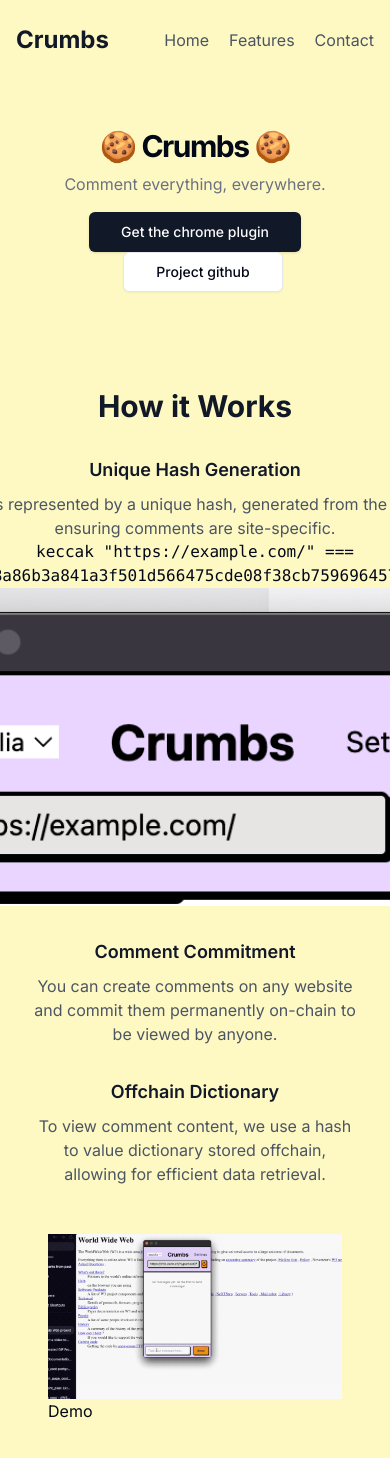
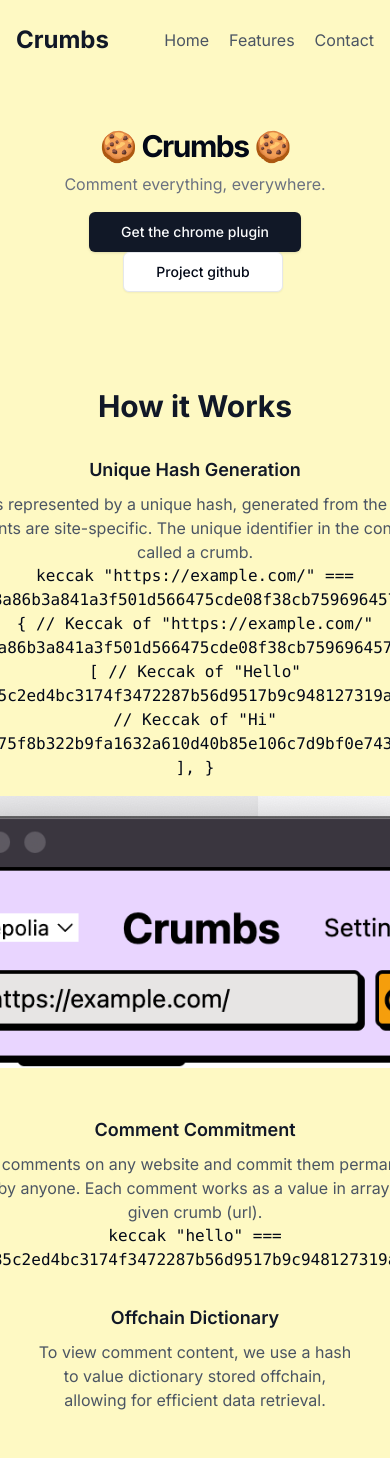
Before and after one commit to maaasyn/crumbs-offchain, a Next.js app: page / in a window 390 px wide. Shown: the top 1458 px of the page. Built offline with nearby package versions, Linux system fonts and the light colour scheme.

Commit message:
feat: better sizes for mobile

```diff
--- a/src/app/page.tsx
+++ b/src/app/page.tsx
@@ -82,11 +82,28 @@ export default function Component() {
                 <p className="mt-2 text-gray-600 dark:text-gray-400">
                   Each website is represented by a unique hash, generated from
                   the website&apos;s URL, ensuring comments are site-specific.
+                  The unique identifier in the context of crumbs is called a
+                  crumb.
                 </p>
                 <code>
                   keccak {'"'}https://example.com/{'"'} ===
                   0x00238809d48a86b3a841a3f501d566475cde08f38cb75969645733a83e43306a
                 </code>
+
+                <code>
+                  {`
+                  {
+  // Keccak of "https://example.com/"
+  "0x00238809d48a86b3a841a3f501d566475cde08f38cb75969645733a83e43306a": [
+    // Keccak of "Hello"
+    "0x1c8aff950685c2ed4bc3174f3472287b56d9517b9c948127319a09a7a36deac8",
+    // Keccak of "Hi"
+    "0x7624778dedc75f8b322b9fa1632a610d40b85e106c7d9bf0e743a9ce291b9c6f",
+  ],
+}
+`}
+                </code>
+                <div className="mx-auto max-w-xl lg:max-w-3xl p-4">
                   <Image
                     src="/example-url.png"
                     alt={"example url hash generation"}
@@ -95,14 +112,20 @@ export default function Component() {
                     layout={"responsive"}
                   />
                 </div>
+              </div>
               <div className="flex flex-col items-center text-center">
                 <h3 className="text-lg font-semibold text-gray-900 dark:text-white">
                   Comment Commitment
                 </h3>
                 <p className="mt-2 text-gray-600 dark:text-gray-400">
                   You can create comments on any website and commit them
-                  permanently on-chain to be viewed by anyone.
+                  permanently on-chain to be viewed by anyone. Each comment
+                  works as a value in array of hashes for given crumb (url).
                 </p>
+                <code>
+                  keccak {'"'}hello{'"'} ===
+                  0x1c8aff950685c2ed4bc3174f3472287b56d9517b9c948127319a09a7a36deac8
+                </code>
               </div>
               <div className="flex flex-col items-center text-center">
                 <h3 className="text-lg font-semibold text-gray-900 dark:text-white">
```
Also changed, not shown: public/example.json5 (added). Lines whose indentation alone changed are shown as unchanged.
